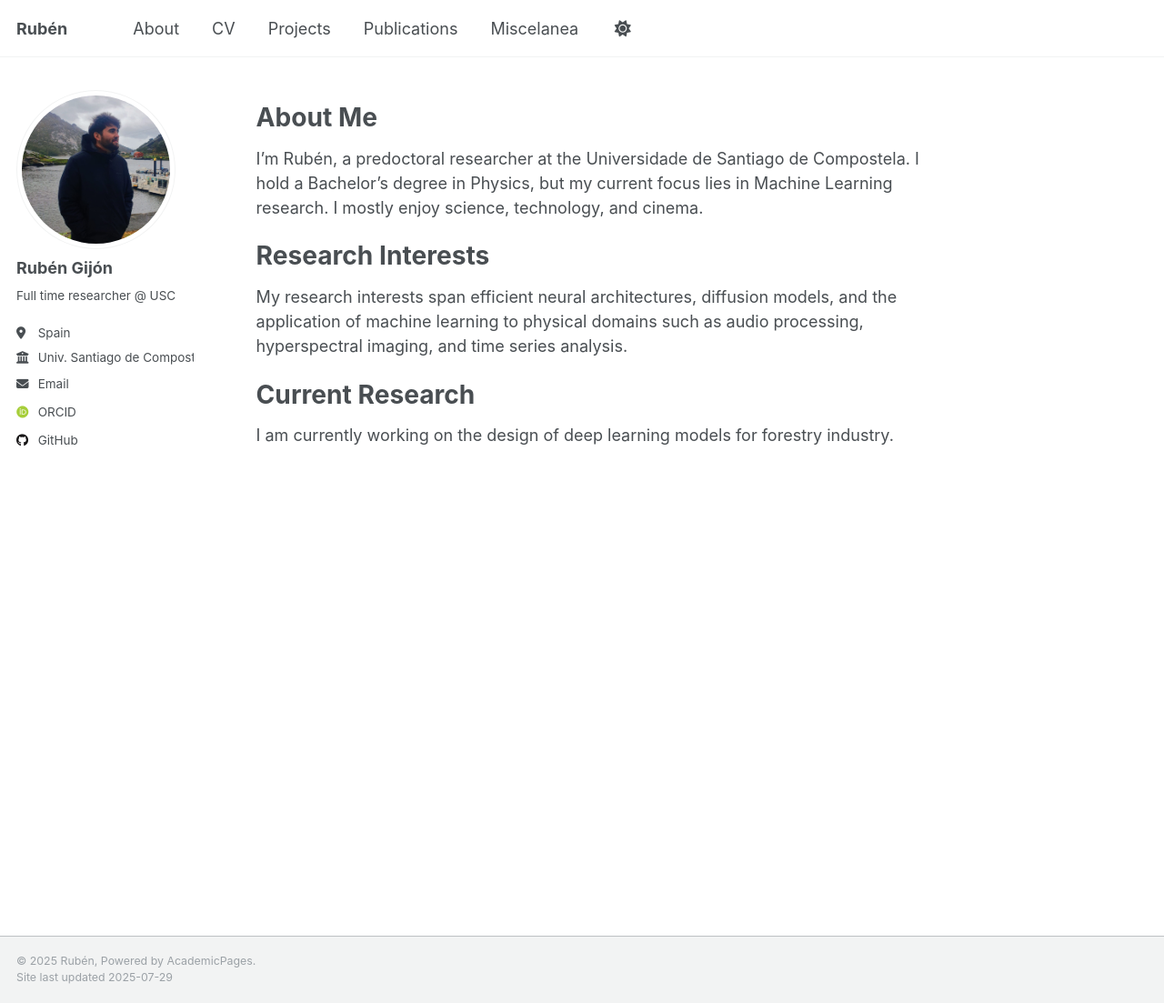
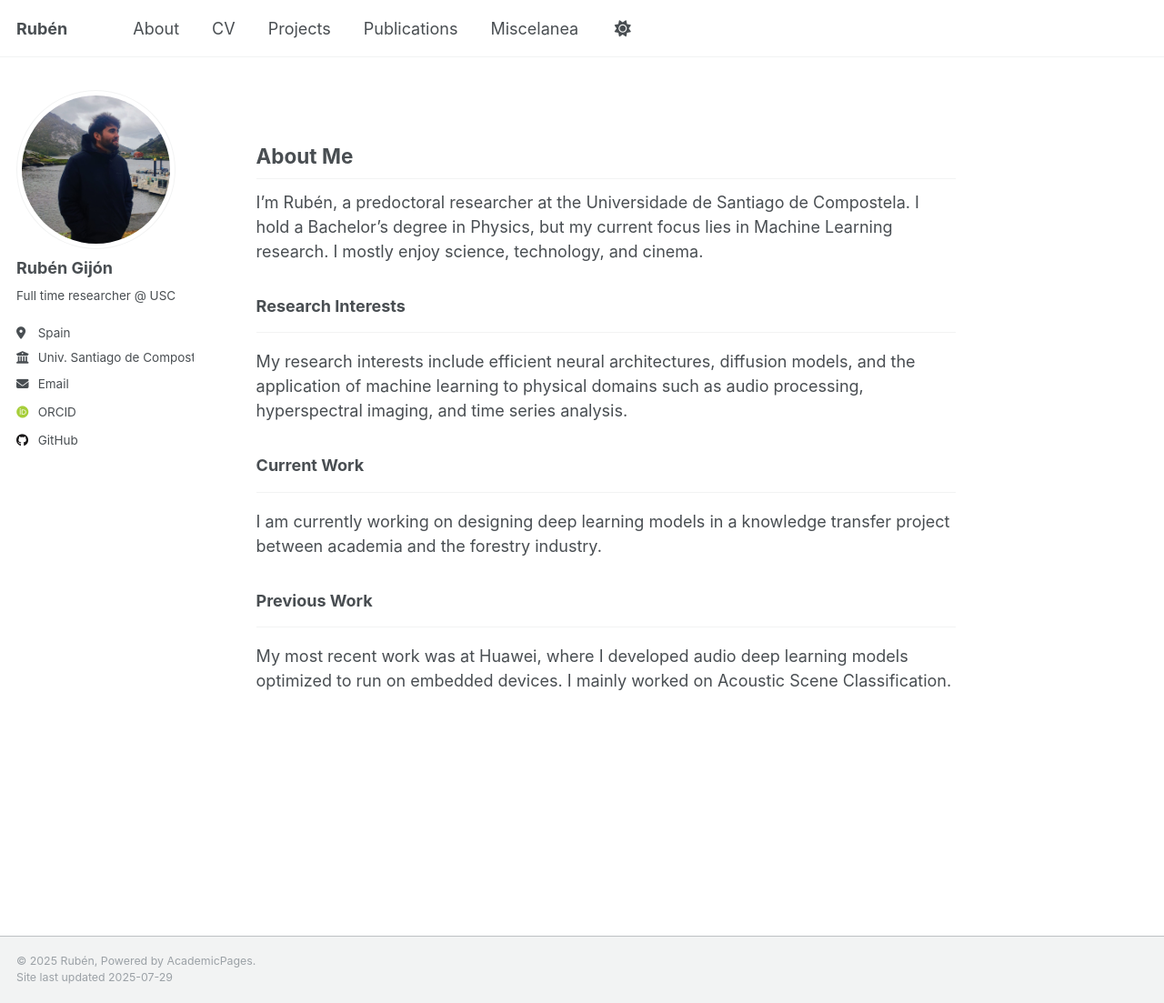
Before and after one commit to rubzip/rubzip.github.io, a Jekyll site: the page built from _pages/about.md, in a window 1280 px wide and 1103 px high. Shown: the whole window at 91% size. Built offline with Jekyll 4.4.1, drawn with Linux system fonts in a browser that asks for light colours; some web fonts are replaced; a script that is not in the unit is left out.

Commit message:
about update

```diff
--- a/_pages/about.md
+++ b/_pages/about.md
@@ -7,14 +7,17 @@ redirect_from:
   - /about.html
 ---
 
-About Me
-======
+## About Me
 I’m Rubén, a predoctoral researcher at the Universidade de Santiago de Compostela. I hold a Bachelor's degree in Physics, but my current focus lies in Machine Learning research. I mostly enjoy science, technology, and cinema.
 
-Research Interests
-======
-My research interests span efficient neural architectures, diffusion models, and the application of machine learning to physical domains such as audio processing, hyperspectral imaging, and time series analysis.
+### Research Interests
+---
+My research interests include efficient neural architectures, diffusion models, and the application of machine learning to physical domains such as audio processing, hyperspectral imaging, and time series analysis.
 
-Current Research
-======
-I am currently working on the design of deep learning models for forestry industry.
+### Current Work
+---
+I am currently working on designing deep learning models in a knowledge transfer project between academia and the forestry industry.
+
+### Previous Work
+---
+My most recent work was at Huawei, where I developed audio deep learning models optimized to run on embedded devices. I mainly worked on Acoustic Scene Classification.
```
